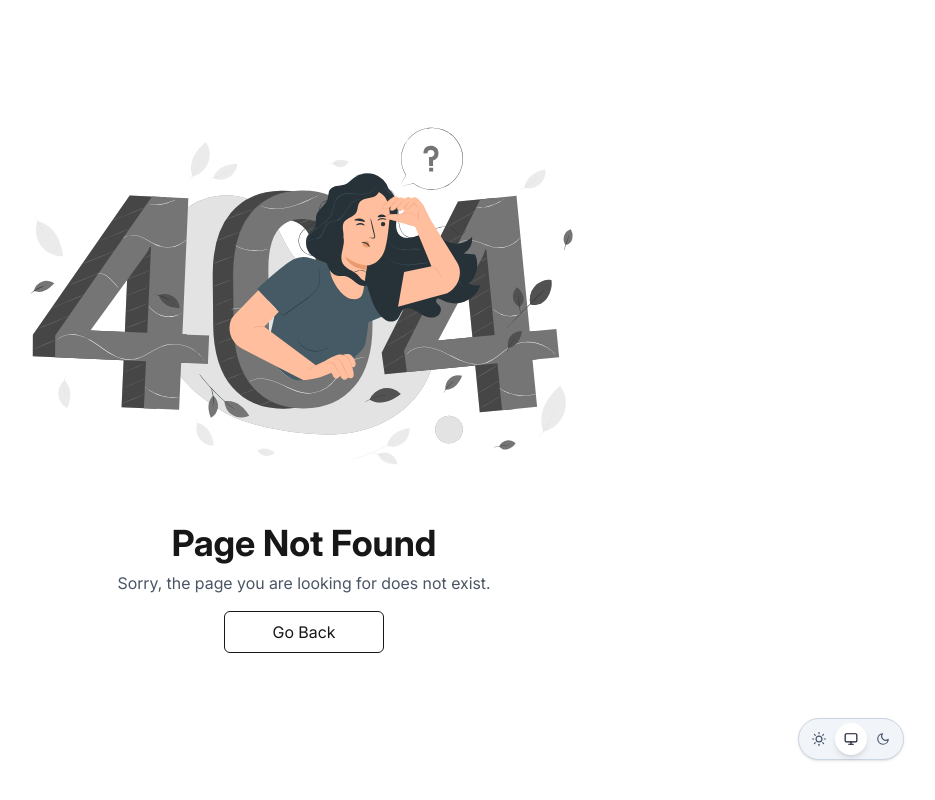
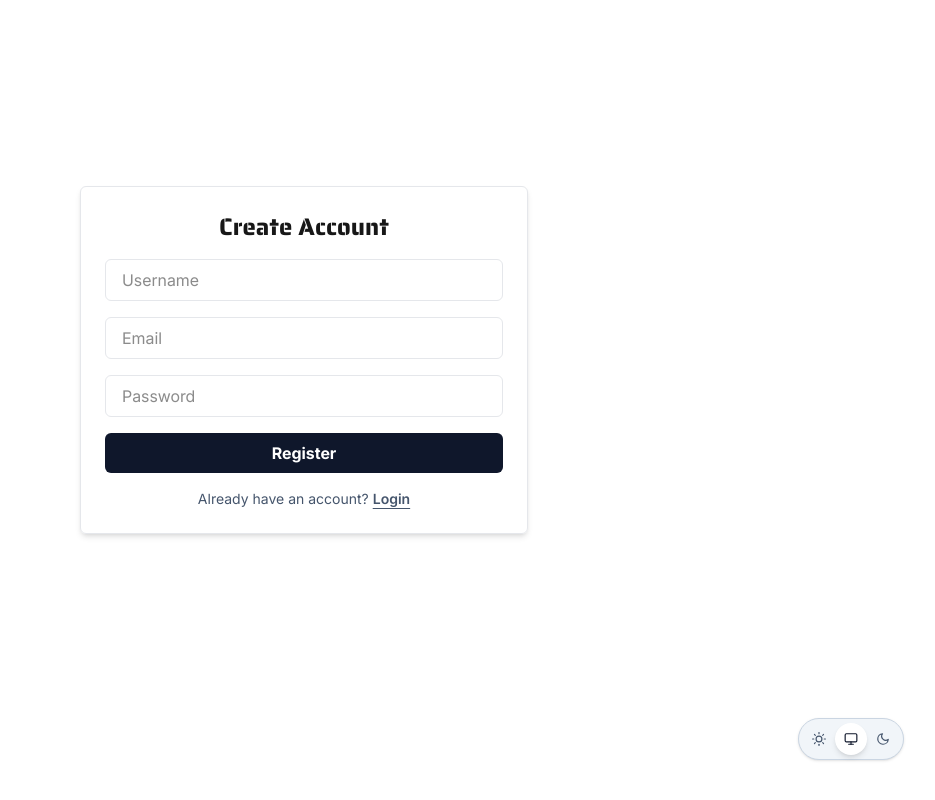
Before and after one commit to Nafiz-Al-Turabi/Project-Nothing-but-something, a Next.js app: page /auth/register in a window 1280 px wide. Before the commit this address had no page. Shown: the whole page, without its empty margins (336-1271 px from the left). Built offline with nearby package versions, Linux system fonts and the light colour scheme.

Commit message:
Implement authentication forms for login and registration

```diff
--- /dev/null
+++ b/app/(Auth)/auth/login/page.tsx
@@ -0,0 +1,5 @@
+import AuthForm from "@/components/Auth/AuthForm";
+
+export default function LoginPage() {
+  return <AuthForm mode="login" />;
+}
--- a/app/(Auth)/auth/page.tsx
+++ b/app/(Auth)/auth/page.tsx
@@ -1,70 +1,5 @@
-"use client";
-import React from "react";
-import { useForm } from "react-hook-form";
+import { redirect } from "next/navigation";
 
-type FormData = {
-  email: string;
-  password: string;
-};
-
-const LoginPage = () => {
-  const {
-    register,
-    handleSubmit,
-    formState: { errors },
-  } = useForm<FormData>();
-
-  const onSubmit = (data: FormData) => {
-    console.log("Form Data:", data);
-  };
-
-  return (
-    <div className="flex justify-center items-center h-[90vh]">
-      <form
-        onSubmit={handleSubmit(onSubmit)}
-        className="w-md flex flex-col gap-4 p-6 border border-gray-200 dark:border-[#222] rounded-md shadow-md"
-      >
-        <h1 className="text-center text-2xl font-bold custom-font">
-          Admin Login
-        </h1>
-
-        <input
-          type="email"
-          placeholder="Email"
-          {...register("email", {
-            required: "Email is required",
-          })}
-          className="border border-gray-200 dark:border-[#222] rounded-md py-2 px-4 focus:outline-none"
-        />
-        {errors.email && (
-          <p className="text-red-500 text-sm">
-            {errors.email.message as string}
-          </p>
-        )}
-
-        <input
-          type="password"
-          placeholder="Password"
-          {...register("password", {
-            required: "Password is required",
-          })}
-          className="border border-gray-200 dark:border-[#222] rounded-md py-2 px-4 focus:outline-none"
-        />
-        {errors.password && (
-          <p className="text-red-500 text-sm">
-            {errors.password.message as string}
-          </p>
-        )}
-
-        <button
-          type="submit"
-          className="bg-[#0f172b] dark:bg-[#f1f5f9] text-white dark:text-black font-bold py-2 px-4 rounded-md focus:outline-none hover:brightness-90 transition duration-300"
-        >
-          Login
-        </button>
-      </form>
-    </div>
-  );
-};
-
-export default LoginPage;
+export default function AuthIndexPage() {
+  redirect("/auth/login");
+}
--- /dev/null
+++ b/app/(Auth)/auth/register/page.tsx
@@ -0,0 +1,5 @@
+import AuthForm from "@/components/Auth/AuthForm";
+
+export default function RegisterPage() {
+  return <AuthForm mode="register" />;
+}
--- /dev/null
+++ b/components/Auth/AuthForm.tsx
@@ -0,0 +1,156 @@
+"use client";
+
+import Link from "next/link";
+import { useState } from "react";
+import { useForm } from "react-hook-form";
+
+type AuthMode = "login" | "register";
+
+type AuthFormProps = {
+  mode: AuthMode;
+};
+
+type AuthFormValues = {
+  username?: string;
+  email: string;
+  password: string;
+};
+
+export default function AuthForm({ mode }: AuthFormProps) {
+  const [submitMessage, setSubmitMessage] = useState("");
+  const isRegister = mode === "register";
+
+  const {
+    register,
+    handleSubmit,
+    formState: { errors, isSubmitting },
+  } = useForm<AuthFormValues>({
+    defaultValues: {
+      username: "",
+      email: "",
+      password: "",
+    },
+  });
+
+  const content = isRegister
+    ? {
+        title: "Create Account",
+        buttonLabel: "Register",
+        prompt: "Already have an account?",
+        href: "/auth/login",
+        linkLabel: "Login",
+      }
+    : {
+        title: "Admin Login",
+        buttonLabel: "Login",
+        prompt: "Need an account?",
+        href: "/auth/register",
+        linkLabel: "Register",
+      };
+
+  const onSubmit = (data: AuthFormValues) => {
+    const payload = isRegister
+      ? {
+          username: data.username?.trim() ?? "",
+          email: data.email.trim(),
+          password: data.password,
+        }
+      : {
+          email: data.email.trim(),
+          password: data.password,
+        };
+
+    console.log(`${content.buttonLabel} payload:`, payload);
+    setSubmitMessage(`${content.buttonLabel} payload is ready. Check the console.`);
+  };
+
+  return (
+    <div className="flex min-h-[90vh] items-center justify-center px-4">
+      <form
+        onSubmit={handleSubmit(onSubmit)}
+        className="flex w-full max-w-md flex-col gap-4 rounded-md border border-gray-200 p-6 shadow-md dark:border-[#222]"
+      >
+        <h1 className="custom-font text-center text-2xl font-bold">
+          {content.title}
+        </h1>
+
+        {isRegister && (
+          <>
+            <input
+              type="text"
+              placeholder="Username"
+              {...register("username", {
+                required: "Username is required",
+                minLength: {
+                  value: 3,
+                  message: "Username must be at least 3 characters",
+                },
+              })}
+              className="rounded-md border border-gray-200 px-4 py-2 focus:outline-none dark:border-[#222]"
+            />
+            {errors.username && (
+              <p className="text-sm text-red-500">{errors.username.message}</p>
+            )}
+          </>
+        )}
+
+        <input
+          type="email"
+          placeholder="Email"
+          {...register("email", {
+            required: "Email is required",
+            pattern: {
+              value: /^[^\s@]+@[^\s@]+\.[^\s@]+$/,
+              message: "Enter a valid email address",
+            },
+          })}
+          className="rounded-md border border-gray-200 px-4 py-2 focus:outline-none dark:border-[#222]"
+        />
+        {errors.email && (
+          <p className="text-sm text-red-500">{errors.email.message}</p>
+        )}
+
+        <input
+          type="password"
+          placeholder="Password"
+          {...register("password", {
+            required: "Password is required",
+            ...(isRegister
+              ? {
+                  minLength: {
+                    value: 8,
+                    message: "Password must be at least 8 characters",
+                  },
+                }
+              : {}),
+          })}
+          className="rounded-md border border-gray-200 px-4 py-2 focus:outline-none dark:border-[#222]"
+        />
+        {errors.password && (
+          <p className="text-sm text-red-500">{errors.password.message}</p>
+        )}
+
+        <button
+          type="submit"
+          disabled={isSubmitting}
+          className="rounded-md bg-[#0f172b] px-4 py-2 font-bold text-white transition duration-300 hover:brightness-90 focus:outline-none disabled:cursor-not-allowed disabled:opacity-70 dark:bg-[#f1f5f9] dark:text-black"
+        >
+          {content.buttonLabel}
+        </button>
+
+        <p className="text-center text-sm text-slate-600 dark:text-slate-300">
+          {content.prompt}{" "}
+          <Link href={content.href} className="font-semibold underline underline-offset-4">
+            {content.linkLabel}
+          </Link>
+        </p>
+
+        {submitMessage && (
+          <p className="text-center text-sm text-emerald-600 dark:text-emerald-400">
+            {submitMessage}
+          </p>
+        )}
+      </form>
+    </div>
+  );
+}
```
